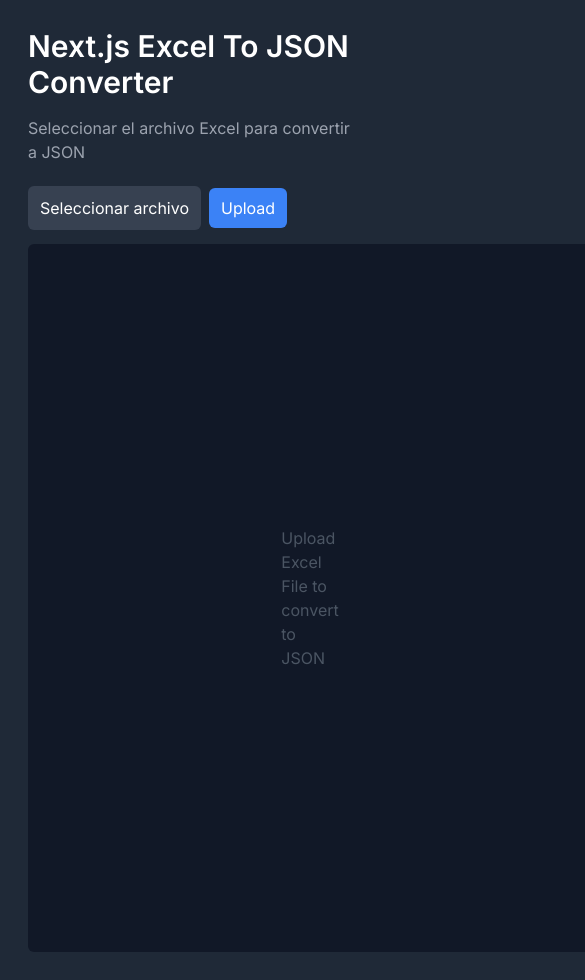
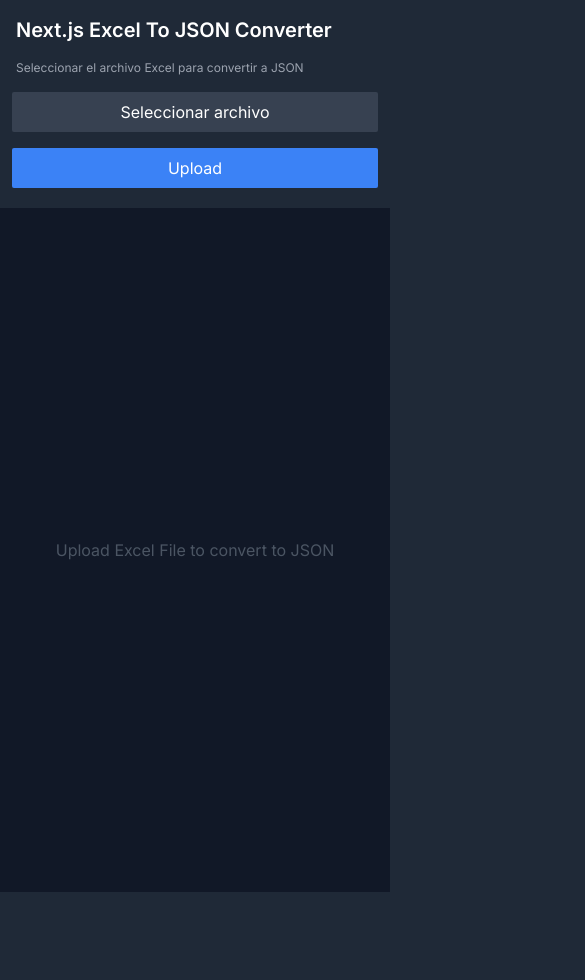
Before and after one commit to larturi/next-excel-to-json-converter, a Next.js app: page / in a window 390 px wide. Shown: the whole page, 585 px wide, since content can reach past the window. After the commit the page ends 892 px from the top, so only its background shows below. Built offline with nearby package versions, Linux system fonts and the light colour scheme.

Commit message:
Responsive

```diff
--- a/src/app/api/convert/route.ts
+++ b/src/app/api/convert/route.ts
@@ -1,10 +1,7 @@
 import { NextResponse, NextRequest } from 'next/server';
-import path from 'path';
 import XLSX from 'xlsx';
 
 export async function POST(request: NextRequest) {
-
-   // const filePath = path.join(process.cwd(), 'public/files', 'excel.xlsx');
 
    const workbook = XLSX.readFile('/tmp/excel.xlsx');
    const sheet_name_list = workbook.SheetNames;
--- a/src/app/api/upload/route.ts
+++ b/src/app/api/upload/route.ts
@@ -1,10 +1,7 @@
 import { writeFile } from 'fs/promises';
 import { NextRequest, NextResponse } from 'next/server';
-import path from 'path';
 
 export async function POST(request: NextRequest) {
-
-  // const filePath = path.join(process.cwd(), 'public/files');
 
   const data = await request.formData()
   const file: File | null = data.get('file') as unknown as File
@@ -16,7 +13,6 @@
   const bytes = await file.arrayBuffer()
   const buffer = Buffer.from(bytes)
 
-
   await writeFile(`/tmp/excel.xlsx`, buffer)
 
   return NextResponse.json({ success: true })
--- a/src/app/components/UploadFile.tsx
+++ b/src/app/components/UploadFile.tsx
@@ -3,7 +3,6 @@
 import { useState } from 'react';
 import { toast } from 'react-toastify';
 import 'react-toastify/dist/ReactToastify.css';
-
 
 export function UploadFile() {
    const [file, setFile] = useState<File>();
@@ -13,7 +12,7 @@
       if (Object.keys(jsonData).length > 0) {
          navigator.clipboard.writeText(JSON.stringify(jsonData, null, 2));
          toast.success('Text copied to clipboard', {
-            position: 'top-right',
+            position: 'bottom-right',
             autoClose: 1000,
          });
       }
@@ -51,9 +50,11 @@
    };
 
    return (
-      <div className='bg-gray-800 text-white pt-6'>
-         <form onSubmit={onSubmit} className='mb-4'>
-            <label className='bg-gray-700 text-white p-3 rounded-md cursor-pointer'>
+      <div className='bg-gray-800 text-white -mt-20'>
+         <form onSubmit={onSubmit} className='mb-1'>
+            <div className='lg:flex lg:justify-end lg:justify-items-center lg:mr-3 lg:p-0 lg:mt-7 lg:mb-3 gap-3 mt-20 text-center px-3'>
+               <div className='bg-gray-700 py-2 px-3 rounded-sm hover:bg-gray-600'>
+                  <label className='bg-gray-700 text-white py-2 px-3 cursor-pointer mb-4 w-full hover:bg-gray-600'>
                      {file ? file.name : 'Seleccionar archivo'}
                      <input
                         type='file'
@@ -63,38 +64,44 @@
                            setFile(e.target.files?.[0]);
                         }}
                         placeholder='Seleccionar archivo'
-                  className='bg-gray-700 text-white p-2 rounded-md hidden'
+                        className='bg-gray-700 text-white p-2 hidden'
                         accept='.xlsx, .xls'
                      />
                   </label>
+               </div>
 
                <input
                   type='submit'
                   value='Upload'
-               className='bg-blue-500 text-white py-2 px-3 rounded-md ml-2 cursor-pointer'
+                  className='bg-blue-500 text-white py-2 px-3 cursor-pointer w-full lg:w-auto mb-4 mt-4 lg:m-0 rounded-sm hover:bg-blue-700'
                />
 
-            { Object.keys(jsonData).length > 0 &&
+               {Object.keys(jsonData).length > 0 && (
                   <button
                      onClick={copyToClipboard}
-                  className='bg-green-700 text-white py-2 px-3 rounded-md cursor-pointer m-2'
+                     className='bg-green-700 text-white py-2 px-3 cursor-pointer w-full lg:w-auto mb-4 lg:m-0 rounded-sm hover:bg-green-800'
                   >
                      Copiar al Portapapeles
                   </button>
-            }
+               )}
+            </div>
          </form>
 
          {Object.keys(jsonData).length > 0 ? (
-            <div className='bg-gray-900 p-4 rounded-md'>
+            <div className='bg-gray-900 p-4'>
+               <div className='overflow-x-hidden'>
                   <pre>
-                  <code className='text-green-400'>
+                     <code className='text-green-400 text-sm'>
                         {JSON.stringify(jsonData, null, 2)}
                      </code>
                   </pre>
                </div>
+            </div>
          ) : (
-            <div className='bg-gray-900 p-[282px] rounded-md flex justify-center'>
-                  <p className='text-gray-600'>Upload Excel File to convert to JSON</p>
+            <div className='bg-gray-900 py-[330px] flex justify-center'>
+               <p className='text-gray-600'>
+                  Upload Excel File to convert to JSON
+               </p>
             </div>
          )}
       </div>
--- a/src/app/layout.tsx
+++ b/src/app/layout.tsx
@@ -17,16 +17,18 @@
    return (
       <html lang='en' className='bg-gray-800'>
          <body className={inter.className}>
-            <div className='p-7'>
-               <div>
-                  <h1 className='text-3xl font-semibold mb-4 text-white'>
-                     Next.js Excel To JSON Converter
-                  </h1>
-                  <p className='text-gray-400'>
-                     Seleccionar el archivo Excel para convertir a JSON
-                  </p>
-                  {children}
+            <div>
+               <div className='md:p-7 p-4 flex flex-row'>
+                  <div className=''>
+                     <h1 className='md:text-3xl text-xl font-semibold mb-4 text-white'>
+                        Next.js Excel To JSON Converter
+                     </h1>
+                     <p className='text-gray-400 md:text-lg text-xs'>
+                        Seleccionar el archivo Excel para convertir a JSON
+                     </p>
+                  </div>
                </div>
+               <div>{children}</div>
             </div>
          </body>
       </html>
```
Lines whose indentation alone changed are shown as unchanged.
